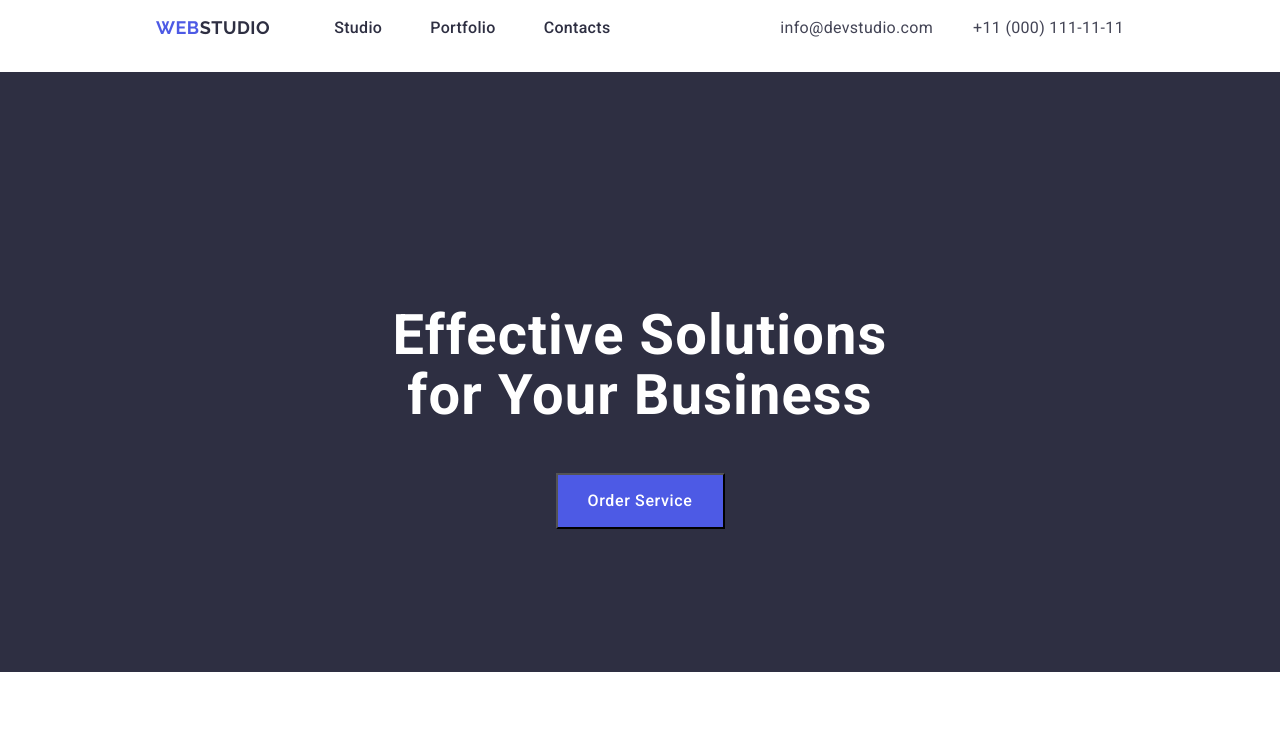
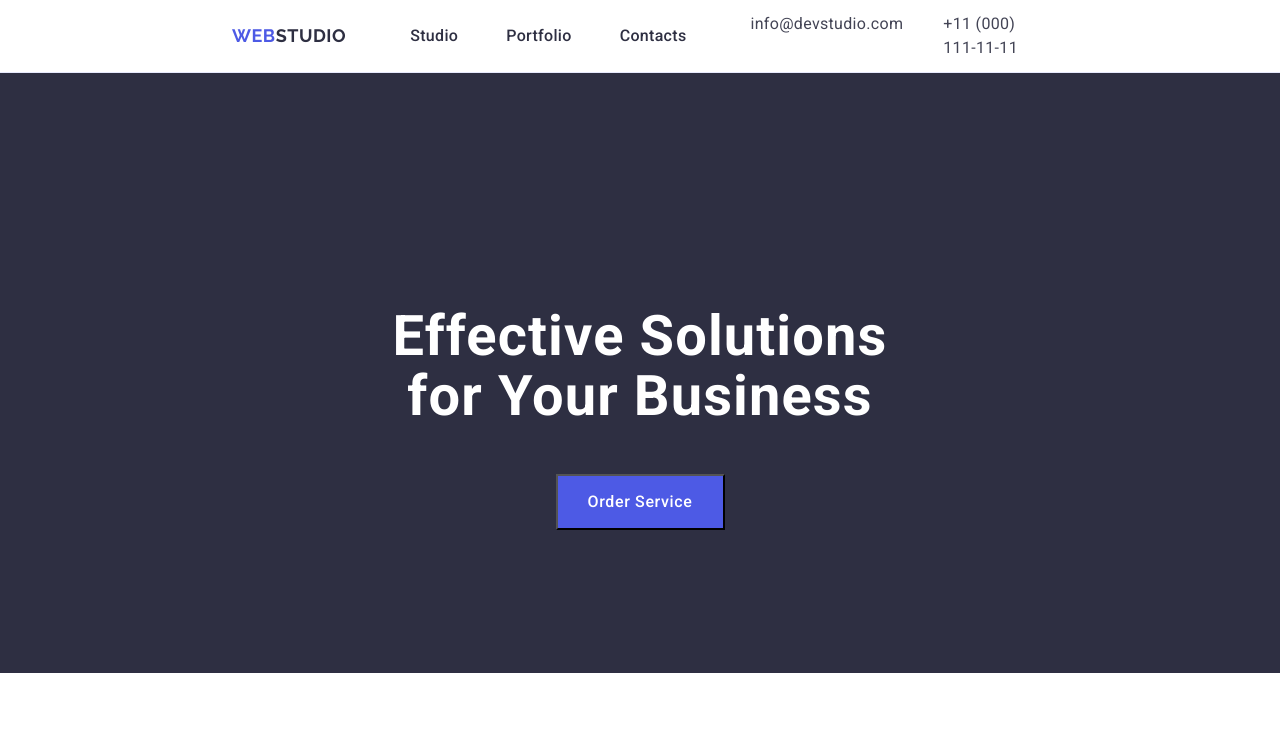
Before and after one commit to valentina381/goit-markup-hw-03, a plain HTML site: page index.html in a window 1280 px wide. Shown: the top 736 px of the page. Drawn offline with nearby package versions, Linux system fonts and the light colour scheme.

Commit message:
HW 3 try 2

```diff
--- a/css/styles.css
+++ b/css/styles.css
@@ -19,9 +19,15 @@ a {
     text-decoration: none;
 }
 /*header*/
+.header {
+    border-bottom: 1px solid #e7e9fc;
+}
 .container {
-    max-width: 1440px;
+    max-width: 1158px;
+    margin: 0 auto;
+    padding: 0 15px;
     height: 72px;
+    display: flex;
 }
 .logo .studio {
     font-family: "Raleway", sans-serif;
--- a/index.html
+++ b/index.html
@@ -13,7 +13,7 @@
 
     <body>
 
-<header>
+<header class="header">
     <div class="container">
         <div class="header-inner">
 <nav class="header-nav">
```
